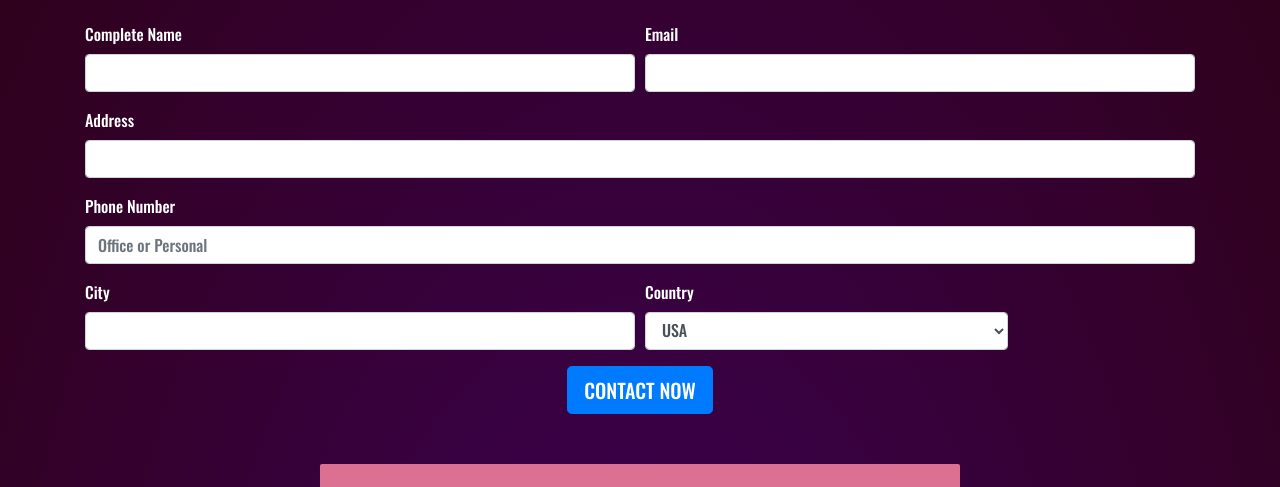
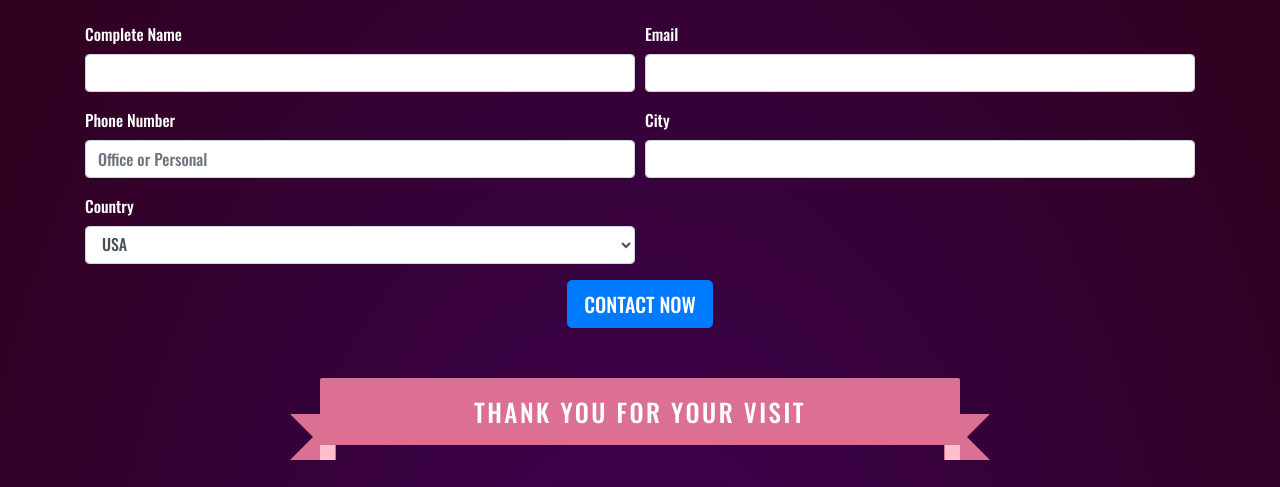
Before and after one commit to AnelRaSant/portfolio, a plain HTML site: page contact.html in a window 1280 px wide. Shown: the part 241-728 px from the top of the page. Drawn offline with nearby package versions, Linux system fonts and the light colour scheme.

Commit message:
improved the design of contact page and added a new project to the protfolio (spaceship)

```diff
--- a/contact.html
+++ b/contact.html
@@ -54,21 +54,17 @@
                 <label for="inputEmail4" style="color: white;">Email</label>
                 <input type="email" class="form-control" id="inputEmail4">
               </div>
-            </div>
-            <div class="form-group">
-              <label for="inputAddress" style="color: white;">Address</label>
-              <input type="text" class="form-control" id="inputAddress" placeholder="">
-            </div>
-            <div class="form-group">
+
+            <div class="form-group col-md-6">
               <label for="inputPhone2" style="color: white;">Phone Number</label>
               <input type="number" class="form-control" id="input" placeholder="Office or Personal">
             </div>
-            <div class="form-row">
+
               <div class="form-group col-md-6">
                 <label for="inputCity" style="color: white;">City</label>
                 <input type="text" class="form-control" id="inputCity">
               </div>
-              <div class="form-group col-md-4">
+              <div class="form-group col-md-6">
                 <label for="inputCountry" style="color: white;">Country</label>
                 <select id="inputCountry" class="form-control">
                   <option selected>MEXICO</option>
```
Also changed, not shown: portfolio.html (+12 -1 lines).
